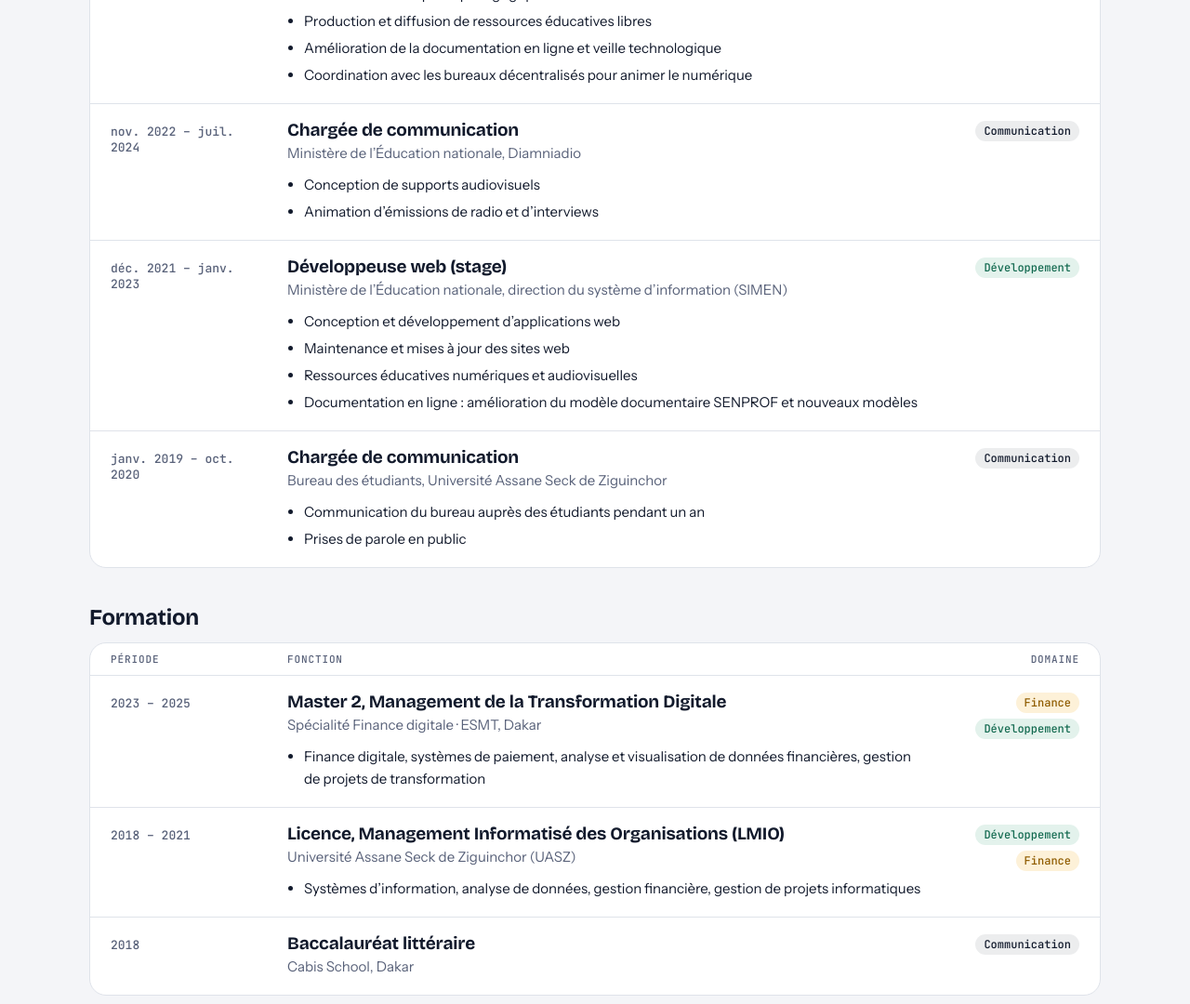
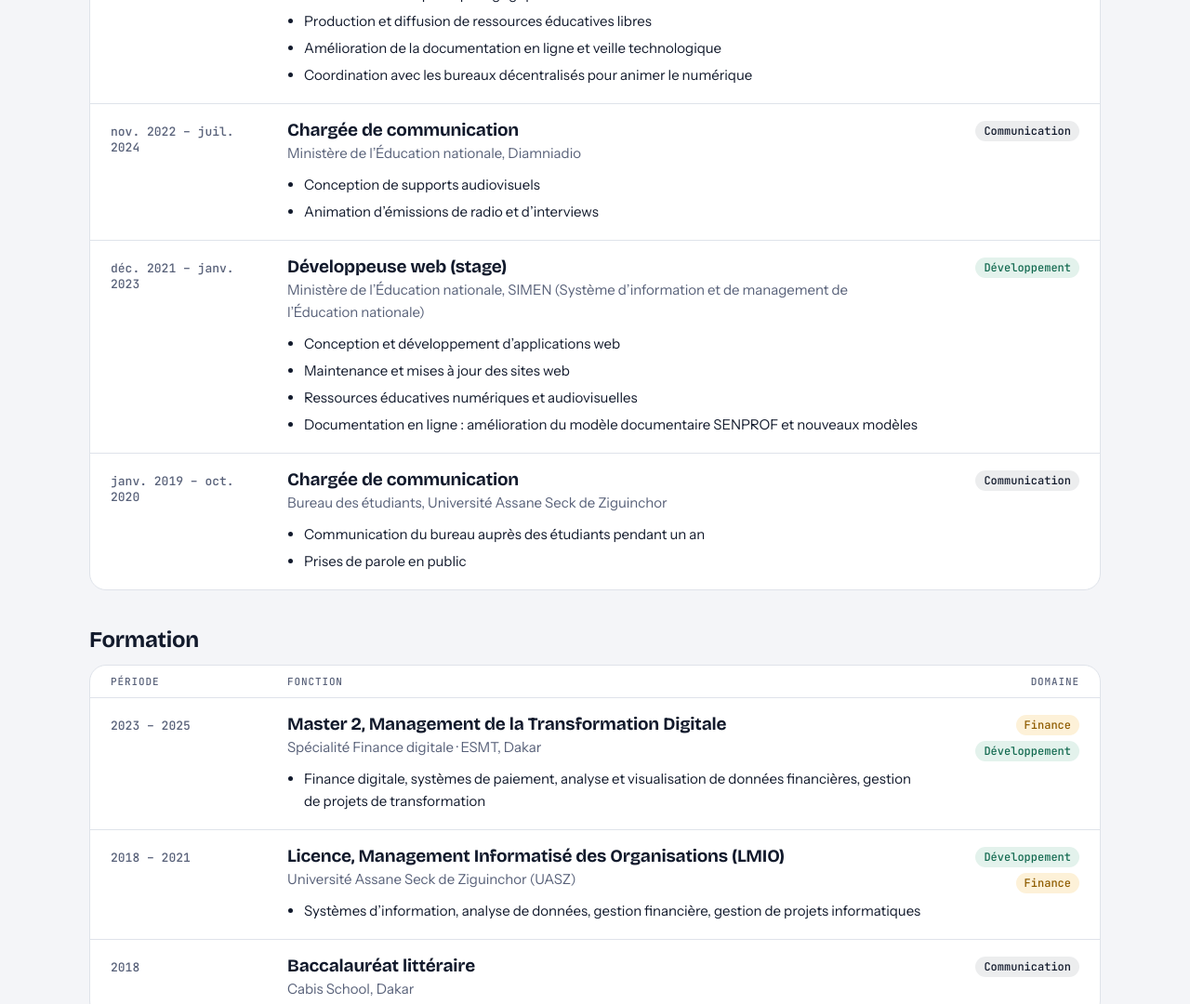
Before and after one commit to fatoumayorofall-dev/fatoumayorofall-dev.github.io, a plain HTML site: page index.html in a window 1280 px wide. Shown: the part 6467-7547 px from the top of the page at 93% size. Drawn offline with nearby package versions, Linux system fonts and the light colour scheme.

Commit message:
SIMEN en toutes lettres, e-mail cliquable dans les CV, CV orienté IA
Co-Authored-By: Claude Opus 5.5 <noreply@anthropic.com>
Claude-Session: https://claude.ai/code/session_01CfV1SiQt7cFTnqi8r49Y7B

```diff
--- a/index.html
+++ b/index.html
@@ -809,8 +809,8 @@ footer .wrap { display: flex; flex-wrap: wrap; justify-content: space-between; g
       en: ['Trainer', 'Ministry of Education, Diamniadio', ['Organised training tailored to Ministry staff', 'Technical and teaching support for users', 'Produced and shared open educational resources', 'Improved online documentation and tracked new technologies', 'Coordinated with regional offices to drive digital adoption']] },
     { tags: ['comm'], when: { fr: 'nov. 2022 – juil. 2024', en: 'Nov 2022 – Jul 2024' }, fr: ['Chargée de communication', 'Ministère de l’Éducation nationale, Diamniadio', ['Conception de supports audiovisuels', 'Animation d’émissions de radio et d’interviews']],
       en: ['Communications officer', 'Ministry of Education, Diamniadio', ['Designed audiovisual materials', 'Hosted radio programmes and interviews']] },
-    { tags: ['dev'], when: { fr: 'déc. 2021 – janv. 2023', en: 'Dec 2021 – Jan 2023' }, fr: ['Développeuse web (stage)', 'Ministère de l’Éducation nationale, direction du système d’information (SIMEN)', ['Conception et développement d’applications web', 'Maintenance et mises à jour des sites web', 'Ressources éducatives numériques et audiovisuelles', 'Documentation en ligne : amélioration du modèle documentaire SENPROF et nouveaux modèles']],
-      en: ['Web developer (internship)', 'Ministry of Education, information systems directorate (SIMEN)', ['Designed and developed web applications', 'Maintained and updated websites', 'Digital and audiovisual educational resources', 'Online documentation: improved the SENPROF document template and created new ones']] },
+    { tags: ['dev'], when: { fr: 'déc. 2021 – janv. 2023', en: 'Dec 2021 – Jan 2023' }, fr: ['Développeuse web (stage)', 'Ministère de l’Éducation nationale, SIMEN (Système d’information et de management de l’Éducation nationale)', ['Conception et développement d’applications web', 'Maintenance et mises à jour des sites web', 'Ressources éducatives numériques et audiovisuelles', 'Documentation en ligne : amélioration du modèle documentaire SENPROF et nouveaux modèles']],
+      en: ['Web developer (internship)', 'Ministry of Education, SIMEN (Education Management Information System)', ['Designed and developed web applications', 'Maintained and updated websites', 'Digital and audiovisual educational resources', 'Online documentation: improved the SENPROF document template and created new ones']] },
     { tags: ['comm'], when: { fr: 'janv. 2019 – oct. 2020', en: 'Jan 2019 – Oct 2020' }, fr: ['Chargée de communication', 'Bureau des étudiants, Université Assane Seck de Ziguinchor', ['Communication du bureau auprès des étudiants pendant un an', 'Prises de parole en public']],
       en: ['Communications officer', 'Student union, Assane Seck University of Ziguinchor', ['Ran the union’s communication with students for a year', 'Public speaking']] },
   ];
```
Also changed, not shown: 2 other files.
